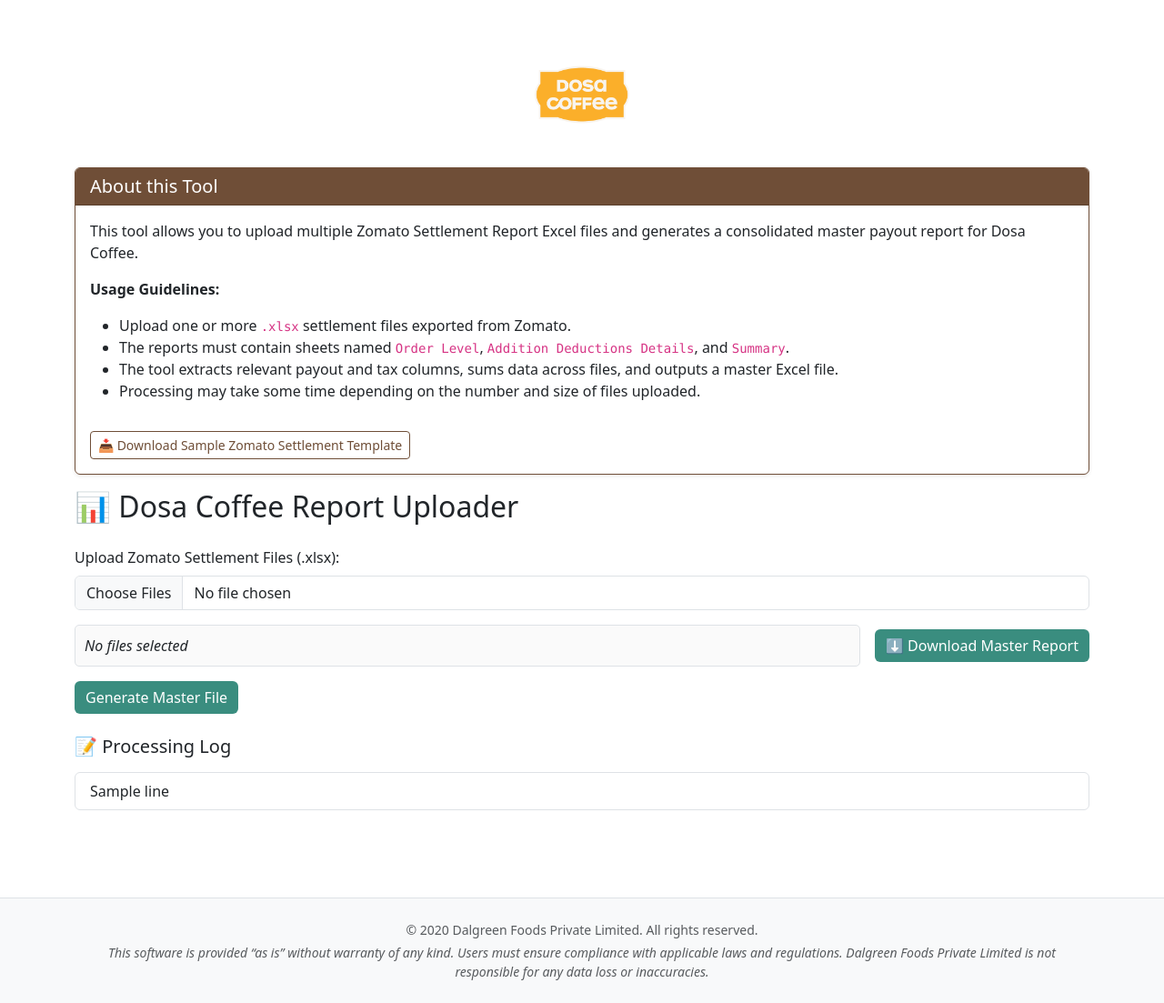
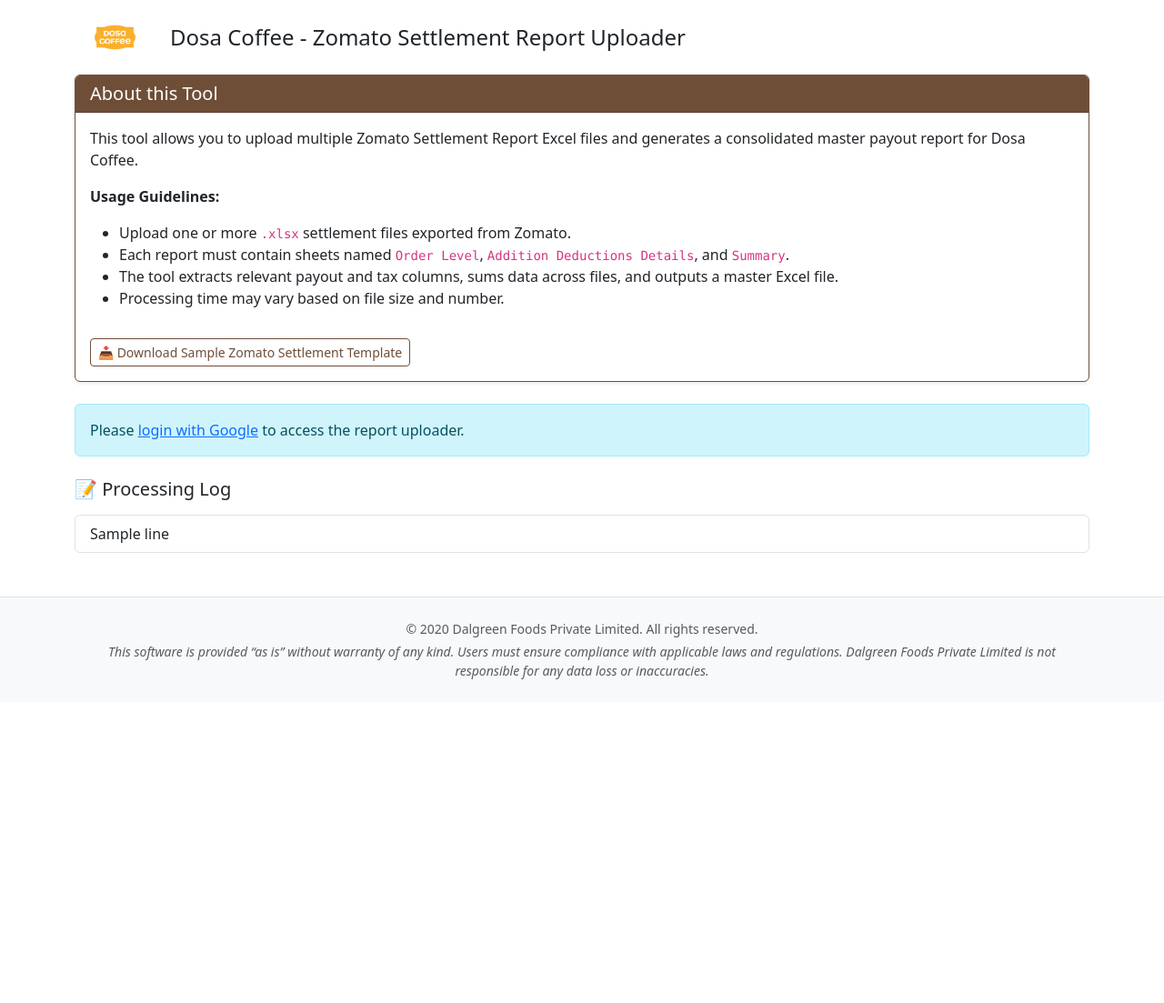
Before and after one commit to sdalmia/dosa-report-app, a Flask app: template templates/index.html in a window 1280 px wide. Shown: the whole page at 91% size. After the commit the page ends 747 px from the top, so only its background shows below. Run offline with Flask 3, Linux system fonts and the light colour scheme; the template is opened without the code that fills it: most values are stand-ins (such as "Sample title", 1, 10 or a date in 2020).

Commit message:
feat: integrate Google login, secure file upload, and email delivery

```diff
--- a/app.py
+++ b/app.py
@@ -1,47 +1,113 @@
-# app.py
+import os
+from flask import Flask, render_template, request, send_file, redirect, url_for, session, flash
+from dotenv import load_dotenv
+from generate_master_payout import process_uploaded_files
+from auth import auth_bp, google_bp
+from flask_dance.contrib.google import google
+from flask_mail import Mail, Message
 
-from flask import Flask, render_template, request, send_file
-import os
-from generate_master_payout import process_uploaded_files
+# --- Load environment variables ---
+load_dotenv()
 
+# --- Initialize Flask App ---
+app = Flask(__name__)
+app.secret_key = os.getenv("SECRET_KEY")
+
+# --- Email Configuration ---
+app.config['MAIL_SERVER'] = os.getenv('MAIL_SERVER')
+app.config['MAIL_PORT'] = int(os.getenv('MAIL_PORT'))
+app.config['MAIL_USE_TLS'] = os.getenv('MAIL_USE_TLS') == 'True'
+app.config['MAIL_USERNAME'] = os.getenv('MAIL_USERNAME')
+app.config['MAIL_PASSWORD'] = os.getenv('MAIL_PASSWORD')
+app.config['MAIL_DEFAULT_SENDER'] = os.getenv('MAIL_DEFAULT_SENDER')
+
+mail = Mail(app)
+
+# --- File Upload Configuration ---
 UPLOAD_FOLDER = 'uploads'
 OUTPUT_FOLDER = 'outputs'
-
-app = Flask(__name__)
 app.config['UPLOAD_FOLDER'] = UPLOAD_FOLDER
 app.config['OUTPUT_FOLDER'] = OUTPUT_FOLDER
 
 os.makedirs(UPLOAD_FOLDER, exist_ok=True)
 os.makedirs(OUTPUT_FOLDER, exist_ok=True)
 
-@app.route('/', methods=['GET', 'POST'])
-def index():
+# --- Register Blueprints ---
+app.register_blueprint(google_bp, url_prefix="/login")
+app.register_blueprint(auth_bp)
+
+# --- Routes ---
+
+@app.route("/")
+def home():
+    return redirect(url_for("upload_index"))
+
+@app.route('/upload', methods=['GET', 'POST'])
+def upload_index():
+    logs = []
+
+    # Don't redirect to login — just show login button if unauthorized
+    if not google.authorized or 'user_email' not in session:
+        return render_template('index.html')
+
+    # Process file uploads
     if request.method == 'POST':
         uploaded_files = request.files.getlist('files')
         file_paths = []
 
         for file in uploaded_files:
-            if file.filename != '':
+            if file.filename:
                 file_path = os.path.join(app.config['UPLOAD_FOLDER'], file.filename)
                 file.save(file_path)
                 file_paths.append(file_path)
 
         try:
             output_file, logs = process_uploaded_files(file_paths, app.config['OUTPUT_FOLDER'])
+
             if output_file:
+                user_email = session.get("user_email")
+                user_name = session.get("user_name", "User")
+
+                try:
+                    msg = Message(
+                        subject="✅ Your Dosa Coffee Master Report is Ready",
+                        recipients=[user_email],
+                        body=(
+                            f"Hi {user_name},\n\n"
+                            "Attached is your consolidated Zomato master payout report.\n\n"
+                            "You can also download it from the web interface anytime.\n\n"
+                            "Regards,\nDosa Coffee Automation System"
+                        )
+                    )
+
+                    with app.open_resource(output_file) as fp:
+                        msg.attach(
+                            filename=os.path.basename(output_file),
+                            content_type="application/vnd.openxmlformats-officedocument.spreadsheetml.sheet",
+                            data=fp.read()
+                        )
+
+                    mail.send(msg)
+                    logs.append(f"📧 Sent report to {user_email}")
+                except Exception as e:
+                    logs.append(f"⚠️ Failed to send email: {str(e)}")
+
                 output_filename = os.path.basename(output_file)
                 download_link = f"/download/{output_filename}"
                 return render_template('index.html', logs=logs, download_link=download_link)
-            else:
-                return render_template('index.html', logs=logs)
+
+            return render_template('index.html', logs=logs)
+
         except Exception as e:
             return render_template('index.html', logs=[f"❌ Unexpected error: {str(e)}"])
 
+    # GET request — just show the page
     return render_template('index.html')
 
 @app.route('/download/<filename>')
 def download_file(filename):
     return send_file(os.path.join(app.config['OUTPUT_FOLDER'], filename), as_attachment=True)
 
+# --- Run the App ---
 if __name__ == '__main__':
     app.run(debug=True)
--- a/templates/index.html
+++ b/templates/index.html
@@ -4,21 +4,25 @@
   <meta charset="UTF-8" />
   <title>Dosa Coffee Report Generator</title>
   <meta name="viewport" content="width=device-width, initial-scale=1" />
-  <link
-    href="https://cdn.jsdelivr.net/npm/bootstrap@5.3.3/dist/css/bootstrap.min.css"
-    rel="stylesheet"
-  />
+  <link href="https://cdn.jsdelivr.net/npm/bootstrap@5.3.3/dist/css/bootstrap.min.css" rel="stylesheet" />
   <style>
-    /* Custom colors matching logo */
-    .border-coffee {
-      border-color: #6f4e37 !important;
-    }
+    .border-coffee { border-color: #6f4e37 !important; }
+    .bg-coffee { background-color: #6f4e37 !important; }
     .btn-coffee {
       background-color: #3a8d7f;
       color: #fff;
+      border: none;
     }
     .btn-coffee:hover {
       background-color: #2a665b;
+      color: #fff;
+    }
+    .btn-outline-coffee {
+      color: #6f4e37;
+      border-color: #6f4e37;
+    }
+    .btn-outline-coffee:hover {
+      background-color: #6f4e37;
       color: #fff;
     }
     .file-list {
@@ -32,103 +36,75 @@
   </style>
 </head>
 <body>
-  <div class="container py-5">
-    <div class="text-center mb-4">
-      <img
-        src="{{ url_for('static', filename='logo.png') }}"
-        alt="Dosa Coffee Logo"
-        style="max-width: 200px; height: auto"
-      />
+  <!-- Header -->
+  <div class="container py-3 d-flex justify-content-between align-items-center">
+    <div class="d-flex align-items-center">
+      <img src="{{ url_for('static', filename='logo.png') }}" alt="Dosa Coffee Logo" style="height: 50px;" class="me-3" />
+      <h4 class="mb-0">Dosa Coffee - Zomato Settlement Report Uploader</h4>
+    </div>
+    <div>
+      {% if session['user_name'] %}
+        <span class="me-2">Hi, {{ session['user_name'] }}</span>
+        <a href="/logout" class="btn btn-outline-danger btn-sm">Logout</a>
+      {% endif %}
+    </div>
   </div>
 
-    <div class="card border border-coffee mb-3 shadow-sm">
+  <div class="container">
+    <!-- About Card -->
+    <div class="card border border-coffee mb-4 shadow-sm">
       <div class="card-header bg-coffee text-white">
         <h5 class="mb-0">About this Tool</h5>
       </div>
       <div class="card-body text-dark">
-        <p class="card-text">
-          This tool allows you to upload multiple Zomato Settlement Report Excel
-          files and generates a consolidated master payout report for Dosa Coffee.
-        </p>
+        <p>This tool allows you to upload multiple Zomato Settlement Report Excel files and generates a consolidated master payout report for Dosa Coffee.</p>
         <p><strong>Usage Guidelines:</strong></p>
         <ul>
-          <li>
-            Upload one or more <code>.xlsx</code> settlement files exported from
-            Zomato.
-          </li>
-          <li>
-            The reports must contain sheets named <code>Order Level</code>,
-            <code>Addition Deductions Details</code>, and <code>Summary</code>.
-          </li>
-          <li>
-            The tool extracts relevant payout and tax columns, sums data across
-            files, and outputs a master Excel file.
-          </li>
-          <li>
-            Processing may take some time depending on the number and size of files
-            uploaded.
-          </li>
+          <li>Upload one or more <code>.xlsx</code> settlement files exported from Zomato.</li>
+          <li>Each report must contain sheets named <code>Order Level</code>, <code>Addition Deductions Details</code>, and <code>Summary</code>.</li>
+          <li>The tool extracts relevant payout and tax columns, sums data across files, and outputs a master Excel file.</li>
+          <li>Processing time may vary based on file size and number.</li>
         </ul>
-
-        <a href="{{ url_for('static', filename='sample_template.xlsx') }}"
-           class="btn btn-outline-coffee btn-sm mt-3"
-           download>
+        <a href="{{ url_for('static', filename='sample_template.xlsx') }}" class="btn btn-outline-coffee btn-sm mt-3" download>
           📥 Download Sample Zomato Settlement Template
         </a>
       </div>
     </div>
 
-    <h2 class="mb-4">📊 Dosa Coffee Report Uploader</h2>
-
+    <!-- Upload form -->
+    {% if session['user_name'] %}
       <form method="POST" enctype="multipart/form-data" onsubmit="showSpinner()">
         <div class="mb-3">
           <label for="files" class="form-label">Upload Zomato Settlement Files (.xlsx):</label>
-        <input
-          type="file"
-          class="form-control"
-          id="files"
-          name="files"
-          multiple
-          required
-          onchange="updateFileList()"
-        />
+          <input type="file" class="form-control" id="files" name="files" multiple required onchange="updateFileList()" />
         </div>
 
-      <!-- Side by side file list and download button -->
         <div class="d-flex justify-content-between align-items-center mb-3">
           <div class="file-list flex-grow-1 me-3" id="fileList">
             <em>No files selected</em>
           </div>
-
           {% if download_link %}
-        <a
-          class="btn btn-coffee"
-          href="{{ download_link }}"
-          download
-          >⬇️ Download Master Report</a
-        >
+            <a class="btn btn-coffee" href="{{ download_link }}" download>
+              ⬇️ Download Master Report
+            </a>
           {% endif %}
         </div>
 
-      <button type="submit" class="btn btn-coffee" id="submit-btn">
-        Generate Master File
-      </button>
+        <button type="submit" class="btn btn-coffee" id="submit-btn">Generate Master File</button>
       </form>
 
-    <!-- Loading spinner -->
-    <div
-      id="loadingSpinner"
-      class="text-center mt-4"
-      style="display: none"
-      role="status"
-      aria-live="polite"
-      aria-busy="true"
-    >
+      <!-- Spinner -->
+      <div id="loadingSpinner" class="text-center mt-4" style="display: none" role="status" aria-live="polite" aria-busy="true">
         <div class="spinner-border text-primary" role="status">
           <span class="visually-hidden">Processing...</span>
         </div>
         <div class="mt-2">Processing your files, please wait...</div>
       </div>
+    {% else %}
+      <div class="alert alert-info mt-4" role="alert">
+        Please <a href="/login/google">login with Google</a> to access the report uploader.
+      </div>
+    {% endif %}
 
     <!-- Logs -->
     {% if logs %}
@@ -143,18 +119,19 @@
     {% endif %}
   </div>
 
+  <!-- Footer -->
   <footer class="mt-5 py-4 border-top bg-light text-center text-muted small">
     <div class="container">
-      <p class="mb-1">&copy; {{ current_year }} Dalgreen Foods Private Limited. All rights
-        reserved.</p>
+      <p class="mb-1">&copy; {{ current_year }} Dalgreen Foods Private Limited. All rights reserved.</p>
       <p class="mb-0 fst-italic">
-        This software is provided &ldquo;as is&rdquo; without warranty of any kind.
+        This software is provided “as is” without warranty of any kind.
         Users must ensure compliance with applicable laws and regulations.
         Dalgreen Foods Private Limited is not responsible for any data loss or inaccuracies.
       </p>
     </div>
   </footer>
 
+  <!-- Scripts -->
   <script>
     function showSpinner() {
       document.getElementById("submit-btn").disabled = true;
@@ -172,36 +149,6 @@
       }
     }
   </script>
-
-  <style>
-    /* Custom colors */
-    .border-coffee {
-      border-color: #6f4e37 !important;
-    }
-    .bg-coffee {
-      background-color: #6f4e37 !important;
-    }
-    .btn-coffee {
-      background-color: #3a8d7f;
-      color: #fff;
-      border: none;
-    }
-    .btn-coffee:hover {
-      background-color: #2a665b;
-      color: #fff;
-    }
-    .btn-outline-coffee {
-      color: #6f4e37;
-      border-color: #6f4e37;
-    }
-    .btn-outline-coffee:hover {
-      background-color: #6f4e37;
-      color: #fff;
-    }
-  </style>
-
-  <script
-    src="https://cdn.jsdelivr.net/npm/bootstrap@5.3.3/dist/js/bootstrap.bundle.min.js"
-  ></script>
+  <script src="https://cdn.jsdelivr.net/npm/bootstrap@5.3.3/dist/js/bootstrap.bundle.min.js"></script>
 </body>
 </html>
```
Also changed, not shown: auth.py (added, +44 -0 lines), 1 other file. Lines whose indentation alone changed are shown as unchanged.
